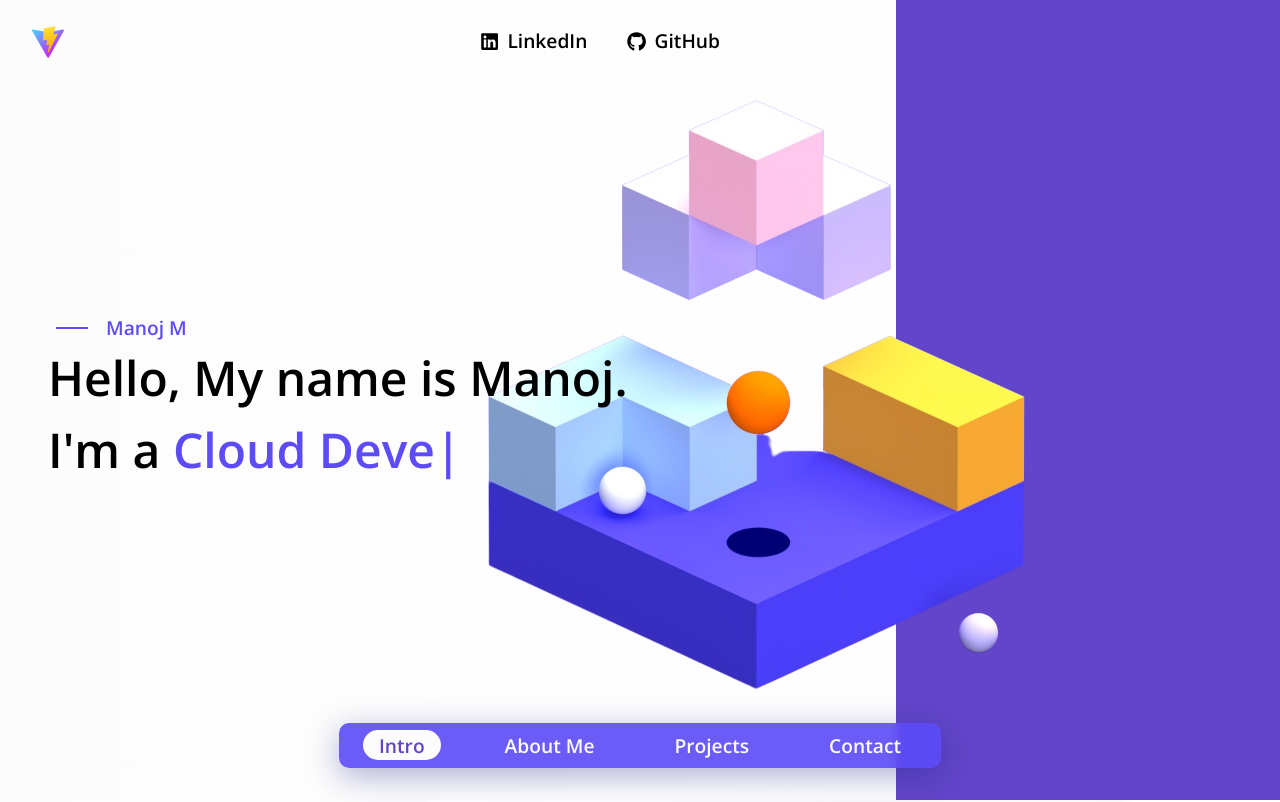
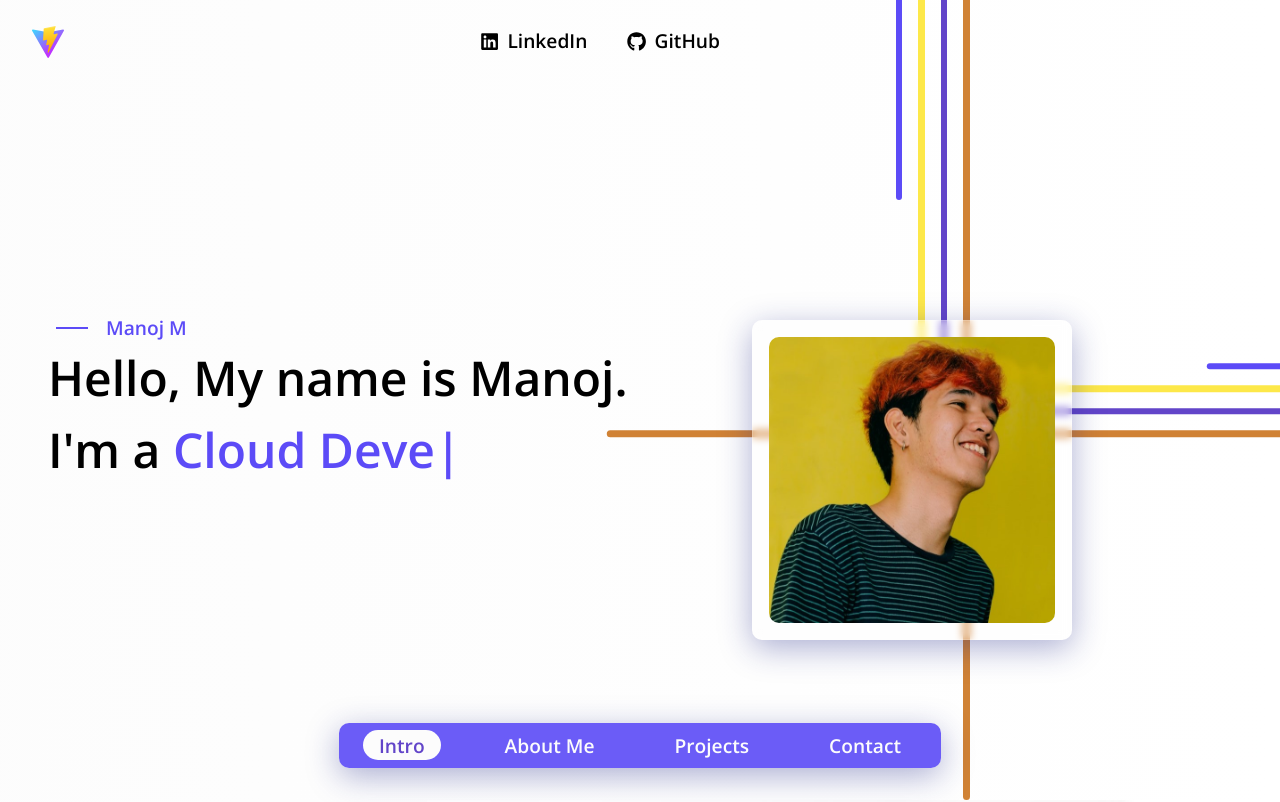
Before and after one commit to Manoj-14/portfolio, a React (Vite) app: page / in a window 1280 px wide. Shown: the top 802 px of the page. Built offline with nearby package versions, Linux system fonts and the light colour scheme.

Commit message:
Animation with progress bar

```diff
--- a/src/App.css
+++ b/src/App.css
@@ -1,3 +1,34 @@
 h1 {
   color: var(--majorelle-blue);
 }
+progress {
+  position: fixed;
+  top: 0;
+  left: 0;
+  -webkit-appearance: none;
+  appearance: none;
+  width: 100%;
+  height: 5px;
+  border: none;
+  background: transparent;
+  z-index: 1000;
+}
+progress::-webkit-progress-bar {
+  background: transparent;
+}
+progress::-webkit-progress-value {
+  background: var(--majorelle-blue);
+  background-attachment: fixed;
+}
+progress::-moz-progress-bar {
+  background: linear-gradient(
+    to left,
+    #db38b5,
+    #01b3e3,
+    #25ce7b,
+    #fdc741,
+    #ff6b01,
+    #fc4236
+  );
+  background-attachment: fixed;
+}
--- a/src/App.jsx
+++ b/src/App.jsx
@@ -6,10 +6,22 @@ import Navbar from "./components/navbar/Navbar.jsx";
 import Project from "./components/projects/Project.jsx";
 // import ScrollSpy from "react-ui-scrollspy";
 import "./palette.css";
+import { gsap, CSSPlugin } from "gsap/all";
+import { ScrollTrigger } from "gsap/dist/ScrollTrigger";
+gsap.registerPlugin(CSSPlugin, ScrollTrigger);
 
 function App() {
+  gsap.to("progress", {
+    value: 100,
+    ease: "none",
+    scrollTrigger: {
+      trigger: "#about-me",
+      scrub: 0.3,
+    },
+  });
   return (
     <>
+      <progress max={100} value={0}></progress>
       {/* <ScrollSpy> */}
       <Hero />
       {/* <main> */}
--- a/src/components/hero/Hero.jsx
+++ b/src/components/hero/Hero.jsx
@@ -3,26 +3,57 @@ import { TypeAnimation } from "react-type-animation";
 import "./hero.css";
 import Header from "../header/Header.jsx";
 import { useEffect, useRef } from "react";
-import { TweenMax, Power3 } from "gsap/gsap-core.js";
-import { gsap, CSSPlugin } from "gsap/all";
-gsap.registerPlugin(CSSPlugin);
+import { TweenMax } from "gsap/gsap-core.js";
+import { Power3 } from "gsap";
+import UsrImage from "../../assets/demo-img.jpg";
 
 export default function Hero() {
-  // console.log("Hero");
-  let heroImage = useRef(null);
+  let horBarOne = useRef(null);
+  let horBarTwo = useRef(null);
+  let horBarThree = useRef(null);
+  let horBarFour = useRef(null);
+  let verBarOne = useRef(null);
+  let verBarTwo = useRef(null);
+  let verBarThree = useRef(null);
+  let verBarFour = useRef(null);
   useEffect(() => {
-    TweenMax.from(heroImage, 1, {
-      opacity: 1,
-      y: -800,
-      ease: Power3.easeInOut,
-      delay: 0,
-    });
-    TweenMax.to(heroImage, 3, {
-      opacity: 1,
-      y: 0,
-      ease: Power3.easeInOut,
-    });
-  }, []);
+    TweenMax.staggerFrom(
+      [
+        horBarOne,
+        horBarTwo,
+        horBarThree,
+        horBarFour,
+        verBarOne,
+        verBarTwo,
+        verBarThree,
+        verBarFour,
+      ],
+      2,
+      {
+        opacity: 0,
+        y: -500,
+        ease: Power3.easeOut,
+      }
+    );
+    TweenMax.staggerTo(
+      [
+        horBarOne,
+        horBarTwo,
+        horBarThree,
+        horBarFour,
+        verBarOne,
+        verBarTwo,
+        verBarThree,
+        verBarFour,
+      ],
+      2,
+      {
+        opacity: 1,
+        y: 0,
+        ease: Power3.easeOut,
+      }
+    );
+  });
 
   return (
     <section id="hero-section">
@@ -49,8 +80,54 @@ export default function Hero() {
           ></TypeAnimation>
         </h2>
       </div>
-      <div id="hero-image-div" ref={(el) => (heroImage = el)}>
-        {/* <img src={HeroImage} id="hero-image" alt="Hero image" /> */}
+      <div id="hero-image-div">
+        <div className="vertical-bar">
+          <div
+            className="bar-div"
+            ref={(bar) => (verBarOne = bar)}
+            id="bar-div-one"
+          ></div>
+          <div
+            className="bar-div"
+            ref={(bar) => (verBarTwo = bar)}
+            id="bar-div-two"
+          ></div>
+          <div
+            className="bar-div"
+            ref={(bar) => (verBarThree = bar)}
+            id="bar-div-three"
+          ></div>
+          <div
+            className="bar-div"
+            ref={(bar) => (verBarFour = bar)}
+            id="bar-div-four"
+          ></div>
+        </div>
+        <div id="hero-image">
+          <img src={UsrImage} alt="User Image" />
+        </div>
+        <div className="horizontal-bar">
+          <div
+            className="bar-div"
+            ref={(bar) => (horBarOne = bar)}
+            id="bar-div-one"
+          ></div>
+          <div
+            className="bar-div"
+            ref={(bar) => (horBarTwo = bar)}
+            id="bar-div-two"
+          ></div>
+          <div
+            className="bar-div"
+            ref={(bar) => (horBarThree = bar)}
+            id="bar-div-three"
+          ></div>
+          <div
+            className="bar-div"
+            ref={(bar) => (horBarFour = bar)}
+            id="bar-div-four"
+          ></div>
+        </div>
       </div>
     </section>
   );
--- a/src/components/hero/hero.css
+++ b/src/components/hero/hero.css
@@ -2,7 +2,7 @@
   overflow: hidden;
   height: 100vh;
   display: flex;
-  background-image: url(../../assets/hero-image.png);
+  /* background-image: url(../../assets/hero-image.png); */
   background-position: right;
   background-size: contain;
   background-repeat: no-repeat;
@@ -19,9 +19,20 @@
 
 #hero-image-div {
   width: 30%;
-  background-color: var(--iris);
-  z-index: -1;
+  display: flex;
+  position: relative;
 }
+.vertical-bar,
+.horizontal-bar {
+  height: 100%;
+  display: flex;
+  gap: 1rem;
+}
+
+.horizontal-bar {
+  transform: rotate(90deg);
+}
+
 #header-div > h2 {
   font-size: 3rem;
 }
@@ -29,3 +40,49 @@
 .type-letter {
   color: var(--majorelle-blue);
 }
+
+.bar-div {
+  width: 0.4rem;
+  border-bottom-left-radius: 5rem;
+  border-bottom-right-radius: 5rem;
+}
+
+#bar-div-one {
+  height: 25%;
+  background-color: var(--majorelle-blue);
+}
+#bar-div-two {
+  height: 50%;
+  background-color: var(--maize);
+}
+#bar-div-three {
+  height: 75%;
+  background-color: var(--iris);
+}
+#bar-div-four {
+  height: 100%;
+  background-color: var(--bronze);
+}
+
+#hero-image {
+  width: 20rem;
+  height: 20rem;
+  background: rgba(255, 255, 255, 0.25);
+  box-shadow: 0 8px 32px 0 rgba(31, 38, 135, 0.37);
+  backdrop-filter: blur(4px);
+  -webkit-backdrop-filter: blur(4px);
+  border-radius: 10px;
+  border: 1px solid rgba(255, 255, 255, 0.18);
+  position: absolute;
+  bottom: 10rem;
+  right: 13rem;
+  z-index: 2;
+  display: flex;
+  align-items: center;
+  justify-content: center;
+}
+#hero-image > img {
+  width: 90%;
+  height: 90%;
+  border-radius: 10px;
+}
--- a/src/index.css
+++ b/src/index.css
@@ -48,26 +48,7 @@ body {
 }
 
 body::-webkit-scrollbar {
-  width: 10px;
-  background-color: #f5f5f5;
-}
-
-body::-webkit-scrollbar-track {
-  -webkit-box-shadow: inset 0 0 6px rgba(0, 0, 0, 0.3);
-  background-color: #f5f5f5;
-  border-radius: 10px;
-}
-
-body::-webkit-scrollbar-thumb {
-  border-radius: 10px;
-  background-image: -webkit-gradient(
-    linear,
-    left bottom,
-    left top,
-    color-stop(0.44, var(--iris)),
-    color-stop(0.72, var(--iris)),
-    color-stop(0.86, var(--iris))
-  );
+  display: none;
 }
 .icons {
   display: inline;
```
Also changed, not shown: src/components/svgAnimation/svgAnimation.css (added, +9 -0 lines), src/assets/demo-img.jpg (added), src/components/svgAnimation/SvgAnimation.jsx (added).
